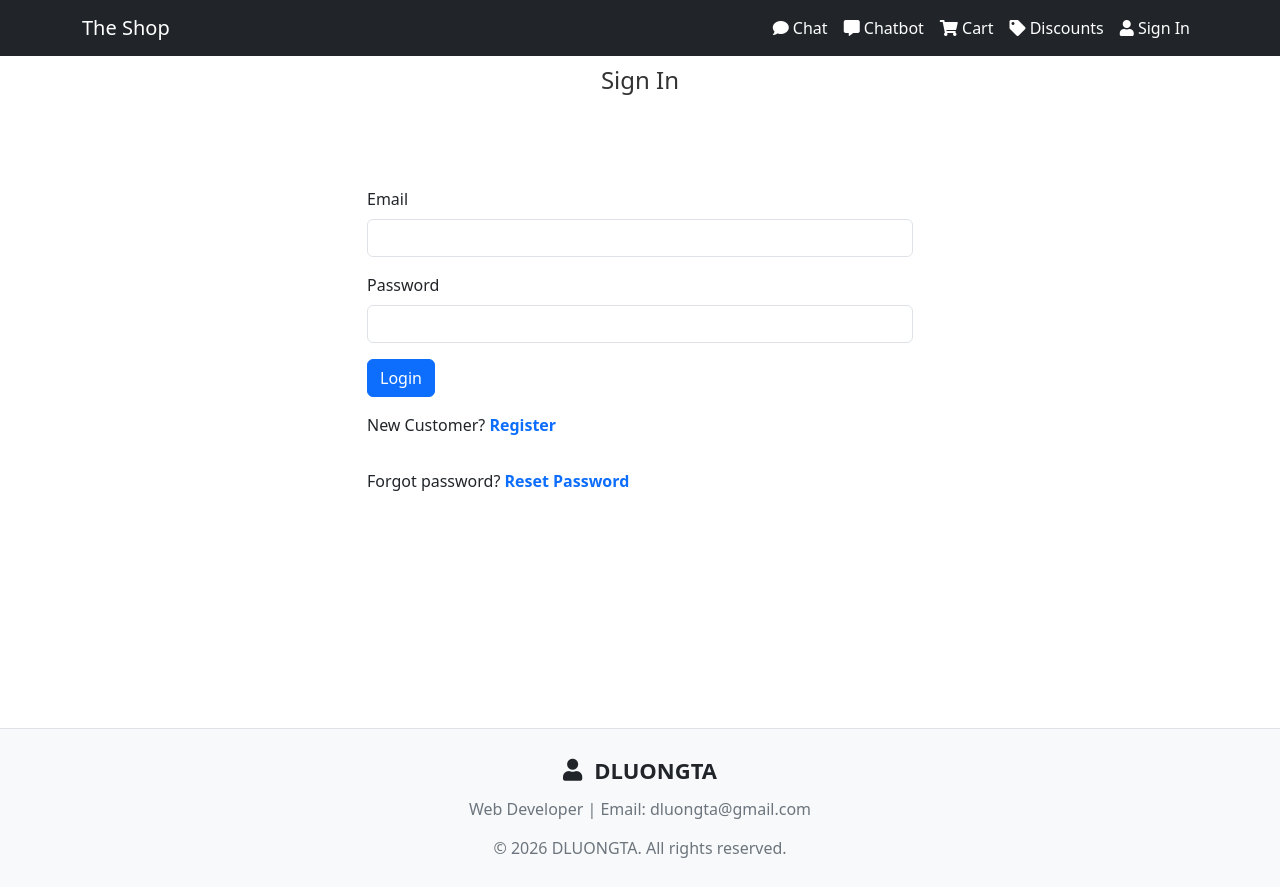
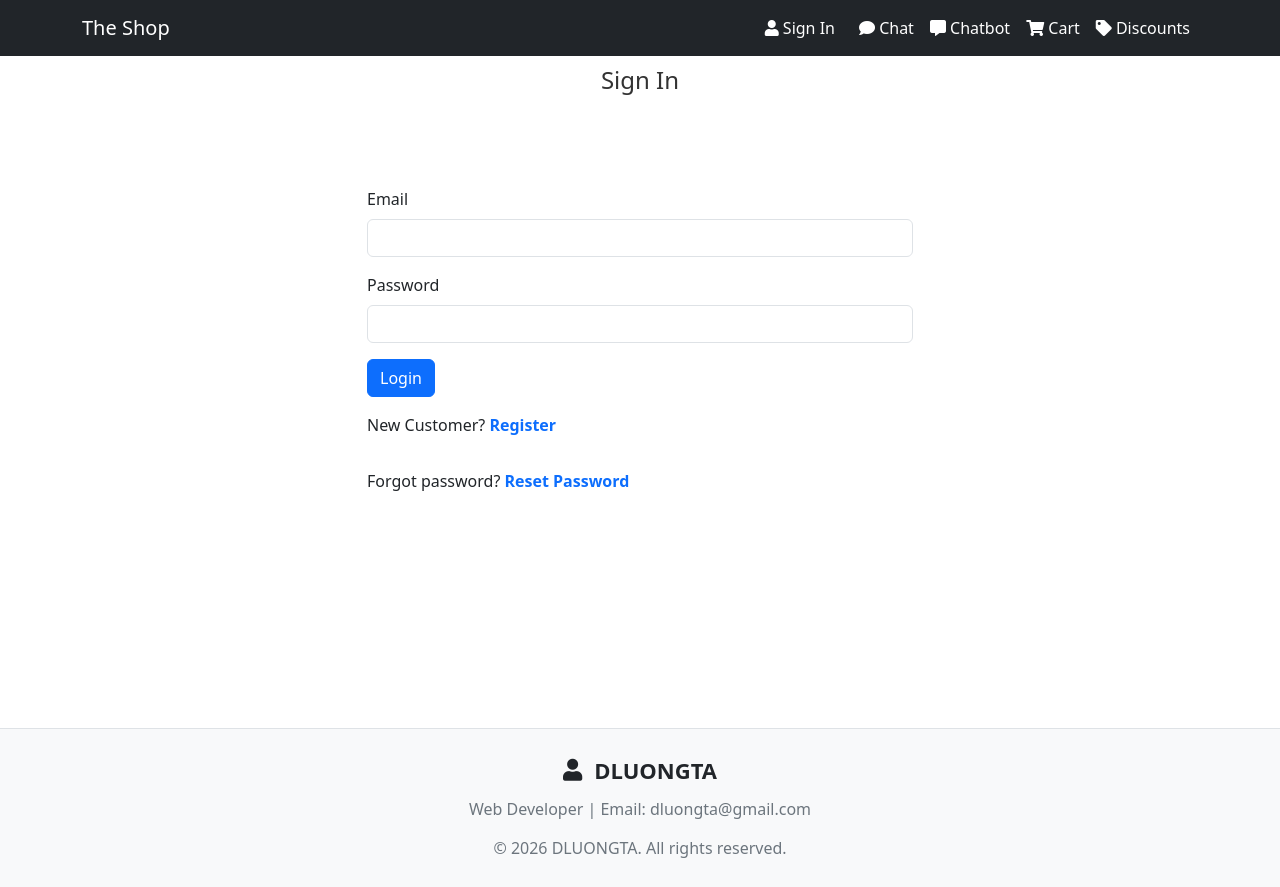
Before and after one commit to dluongta/The-Digital-Shop, a React (Create React App) app in the folder client/: page /login in a window 1280 px wide. Built offline with nearby package versions, Linux system fonts and the light colour scheme.

Commit message:
complete app

```diff
--- a/client/src/layout/NavBar.js
+++ b/client/src/layout/NavBar.js
@@ -84,6 +84,22 @@ export const NavBar = ({ socket }) => {
         <Navbar.Collapse id="basic-navbar-nav">
           <Nav className="ms-auto align-items-center text-center">
 
+            {/* Đưa Username (Profile) hoặc Sign In lên đầu tiên */}
+            {userInfo ? (
+              <LinkContainer to="/profile">
+                <Nav.Link onClick={handleCloseMenu} className="fw-bold me-lg-2">
+                  <i className="fas fa-user me-1"></i> {userInfo.name}
+                </Nav.Link>
+              </LinkContainer>
+            ) : (
+              <LinkContainer to="/login">
+                <Nav.Link onClick={handleCloseMenu} className="me-lg-2">
+                  <i className="fas fa-user"></i> Sign In
+                </Nav.Link>
+              </LinkContainer>
+            )}
+
+            {/* Khối Notification nằm ngay sau Username */}
             {userInfo && (
               <Dropdown align="end" as={Nav.Item} className="me-lg-3">
                 <Dropdown.Toggle
@@ -98,7 +114,7 @@ export const NavBar = ({ socket }) => {
                       <span
                         className="position-absolute translate-middle d-flex align-items-center justify-content-center"
                         style={{
-                          top: '3px',
+                          top: '0px',
                           left: '110%',
                           backgroundColor: 'red',
                           color: 'white',
@@ -280,19 +296,11 @@ export const NavBar = ({ socket }) => {
               </>
             )}
 
-            {userInfo ? (
-              <>
-                <LinkContainer to="/profile">
-                  <Nav.Link onClick={handleCloseMenu}>{userInfo.name}</Nav.Link>
-                </LinkContainer>
-                <Nav.Link onClick={logoutHandler}>Logout</Nav.Link>
-              </>
-            ) : (
-              <LinkContainer to="/login">
-                <Nav.Link onClick={handleCloseMenu}>
-                  <i className="fas fa-user"></i> Sign In
-                </Nav.Link>
-              </LinkContainer>
+            {/* Nút Logout được đưa xuống vị trí cuối cùng trong menu nếu đã đăng nhập */}
+            {userInfo && (
+              <Nav.Link onClick={logoutHandler}>
+                <i className="fas fa-sign-out-alt"></i> Logout
+              </Nav.Link>
             )}
 
           </Nav>
```
Also changed, not shown: 7 other files (tests, documents, lock files or other folders).
